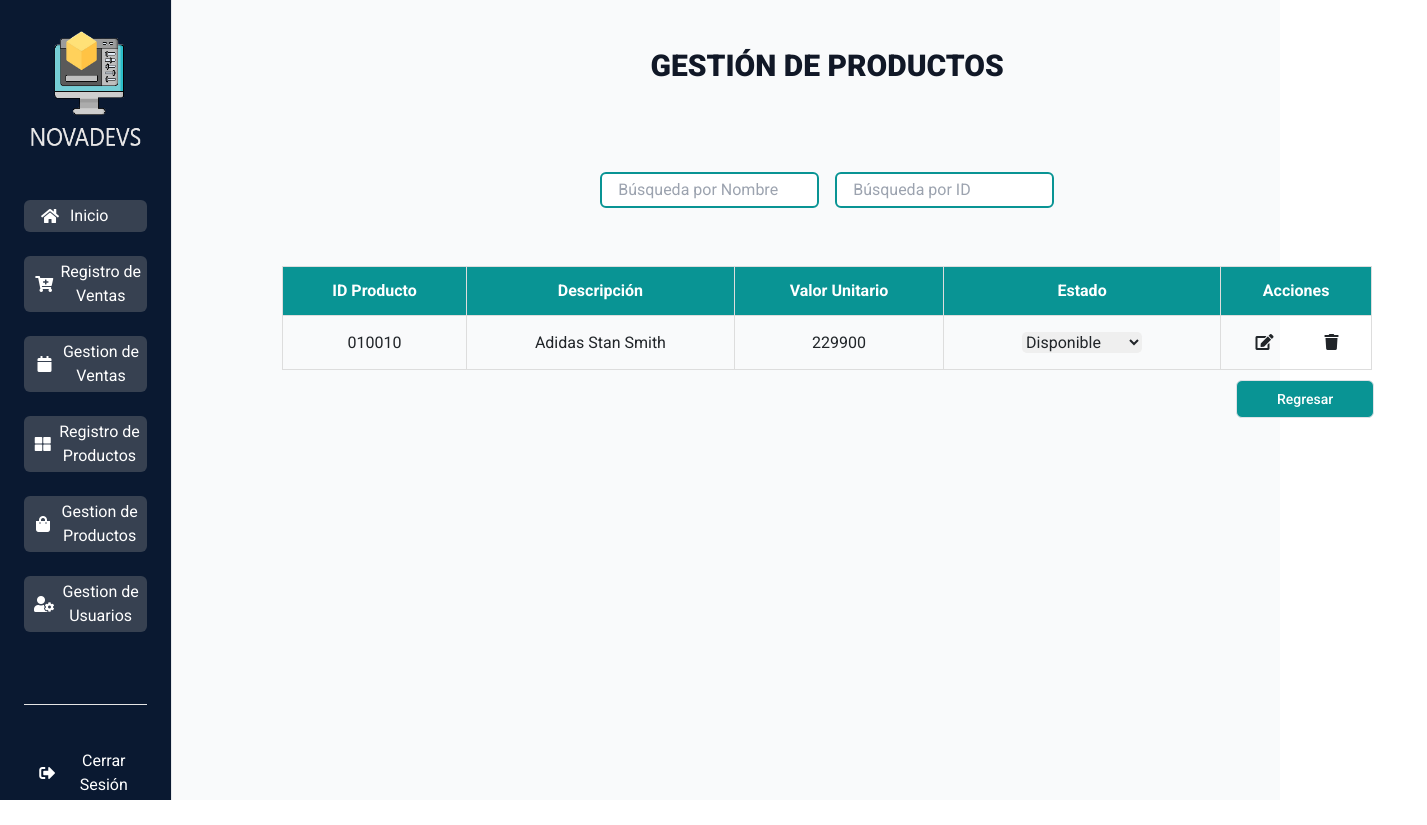
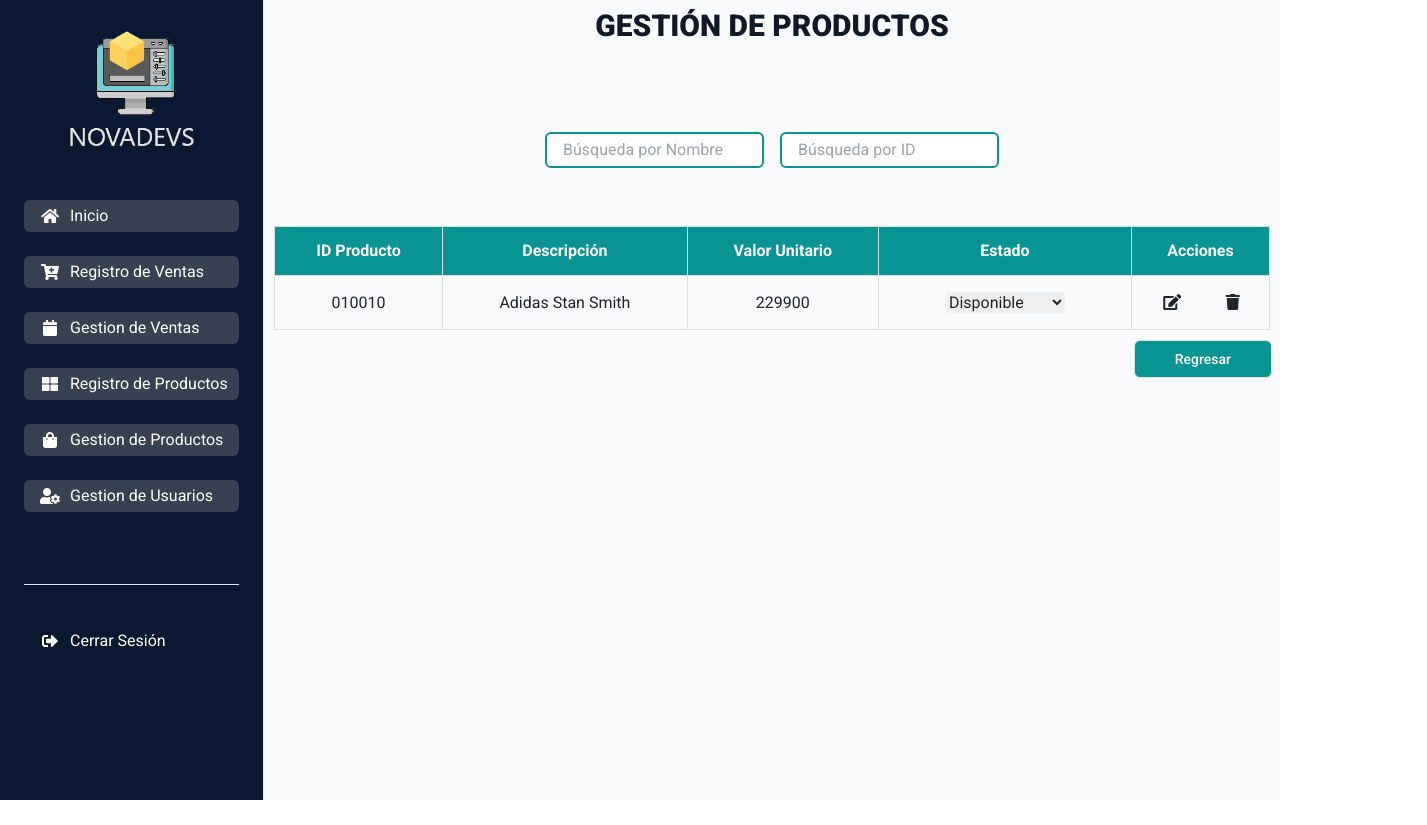
Before and after one commit to NovaDevs-MinTIC/NovaDevs, a React (Create React App) app: page /GestionProducto in a window 1280 px wide. Shown: the whole page, 1427 px wide, since content can reach past the window. After the commit the page ends 800 px from the top, so only its background shows below. Built offline with nearby package versions, Linux system fonts and the light colour scheme.

Commit message:
Se modificaron unos div en gestion de productos y ventas para remover clases de bootstrap y cambiarlas por clases de tailwind, aun estan oendientes algunas modificaciones

```diff
--- a/src/pages/BuscarActualizarVentas.jsx
+++ b/src/pages/BuscarActualizarVentas.jsx
@@ -47,10 +47,6 @@ const BuscarActualizarVentas = () => {
                     </tbody>
                 </table>
             </div>
-
-
-
-
             {/*Contenedor de la tabla de Buscar y actualizar venta*/}
             {/* <div className="container">
                 <div className="tabla">
--- a/src/pages/gestionProducto.jsx
+++ b/src/pages/gestionProducto.jsx
@@ -5,10 +5,7 @@ import { Link } from 'react-router-dom'
 
 const gestionProducto = () => {
     return (
-        <div className="contenedorProducto">
-
-            <div className="container">
-
+        <div className="w-full h-full">
             {/*Título*/}
             <div className='flex flex-col w-full mt-2'>
                 <h2 className='text-3xl font-extrabold text-gray-900 text-center'>
@@ -28,7 +25,7 @@ const gestionProducto = () => {
                 />
             </div>
 
-                {/*Contenedor de la tabla de Buscar y actualizar venta*/}
+            {/* TABLA DE PRODUCTOS*/}
             <div className='hidden md:flex w-full mt-12'>
                 <table className="tabla">
                 <thead>
@@ -58,8 +55,6 @@ const gestionProducto = () => {
                         </button>
                 </Link>
             </div>
-
-            </div>
         </div>
     )
 }
```
Lines whose indentation alone changed are shown as unchanged.
